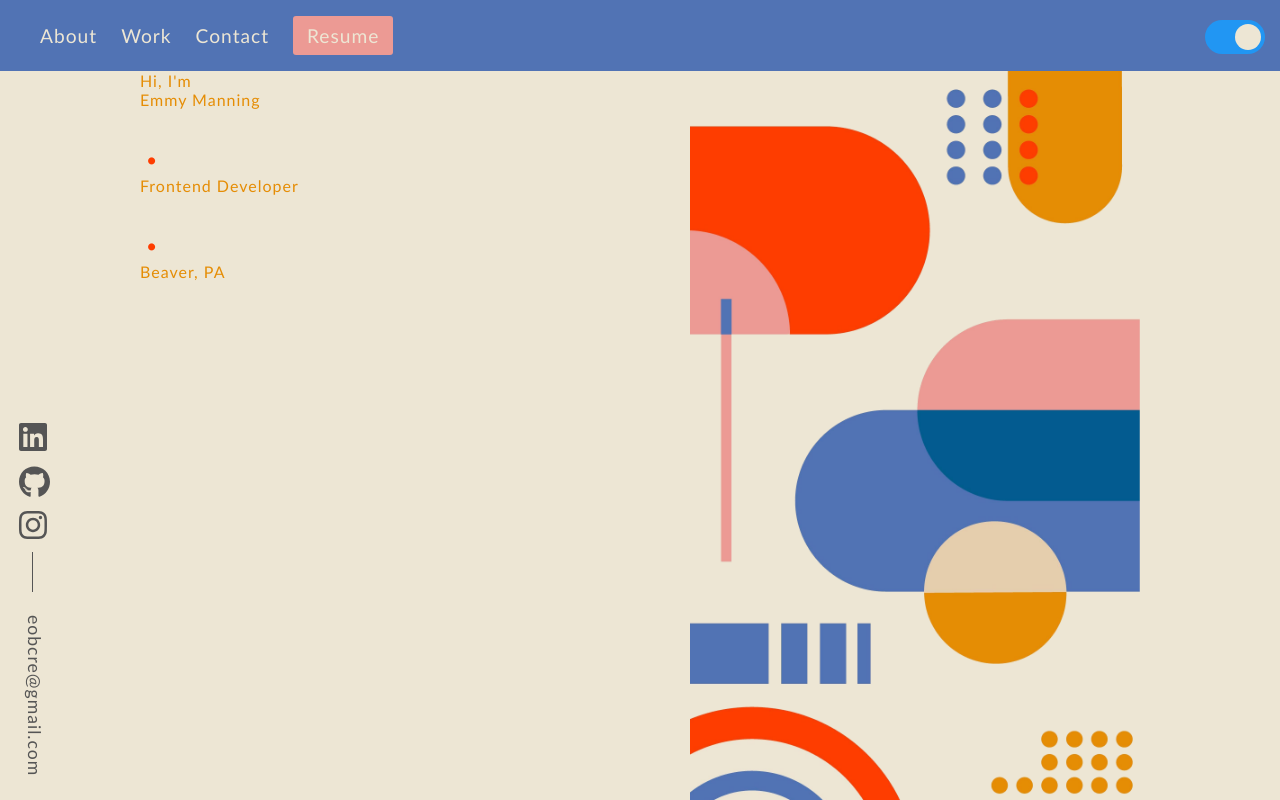
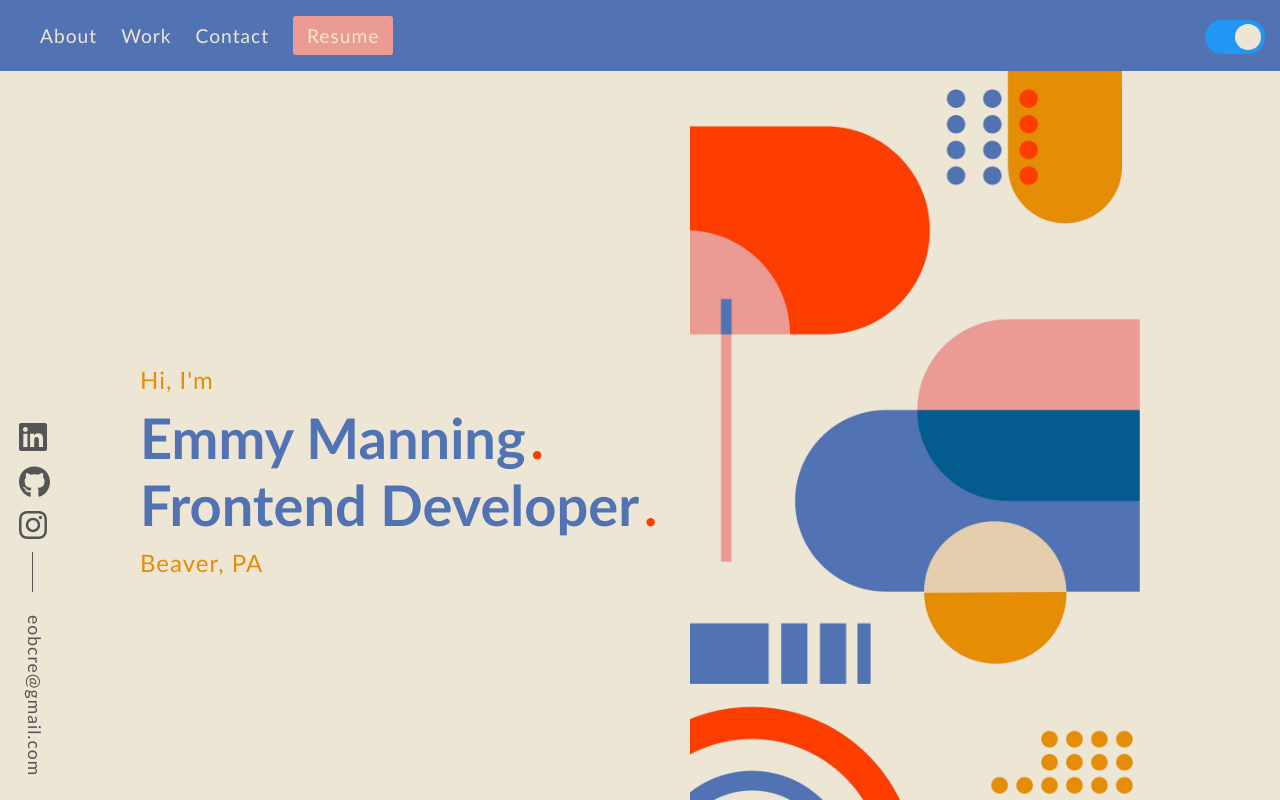
Before and after one commit to eobcre/abstract-app, an Angular app: page / in a window 1280 px wide. Shown: the top 800 px of the page. Built offline with nearby package versions, Linux system fonts and the light colour scheme.

Commit message:
style fixed due to layout refactor

```diff
--- a/src/app/section/home/home.component.scss
+++ b/src/app/section/home/home.component.scss
@@ -8,49 +8,33 @@
   padding: 0 140px;
   height: 100vh;
 
-  .inner-container {
+  .title-container {
     display: flex;
     flex-direction: column;
     justify-content: center;
   }
 }
 
-h1 {
+.title-small {
+  color: base.$color-orange;
+  font-family: base.$font-base;
+  font-size: 1.5rem;
+  letter-spacing: 1px;
+  margin: 10px 0;
+}
+
+.main-container {
+  display: flex;
   color: base.$color-blue;
   font-family: base.$font-base;
   font-size: 3.5rem;
-}
+  font-weight: bold;
 
-h2 {
-  color: base.$color-blue;
-  font-family: base.$font-base;
-  margin-bottom: 10px;
-}
-
-p {
-  color: base.$color-orange;
-  font-family: base.$font-base;
-  letter-spacing: 1px;
-}
-
-.intro {
-  display: flex;
-}
-
-.front-end-developer {
-  display: flex;
-  font-size: 3rem;
-}
-
-.dot {
-  color: base.$color-red;
-  font-size: 3.5rem;
-  margin-left: 5px;
-}
-
-.intro-location {
-  font-size: 1.5rem;
-  margin-top: 10px;
+  .dot {
+    color: base.$color-red;
+    font-size: 3.5rem;
+    margin-left: 5px;
+  }
 }
 
 .image-container {
```
